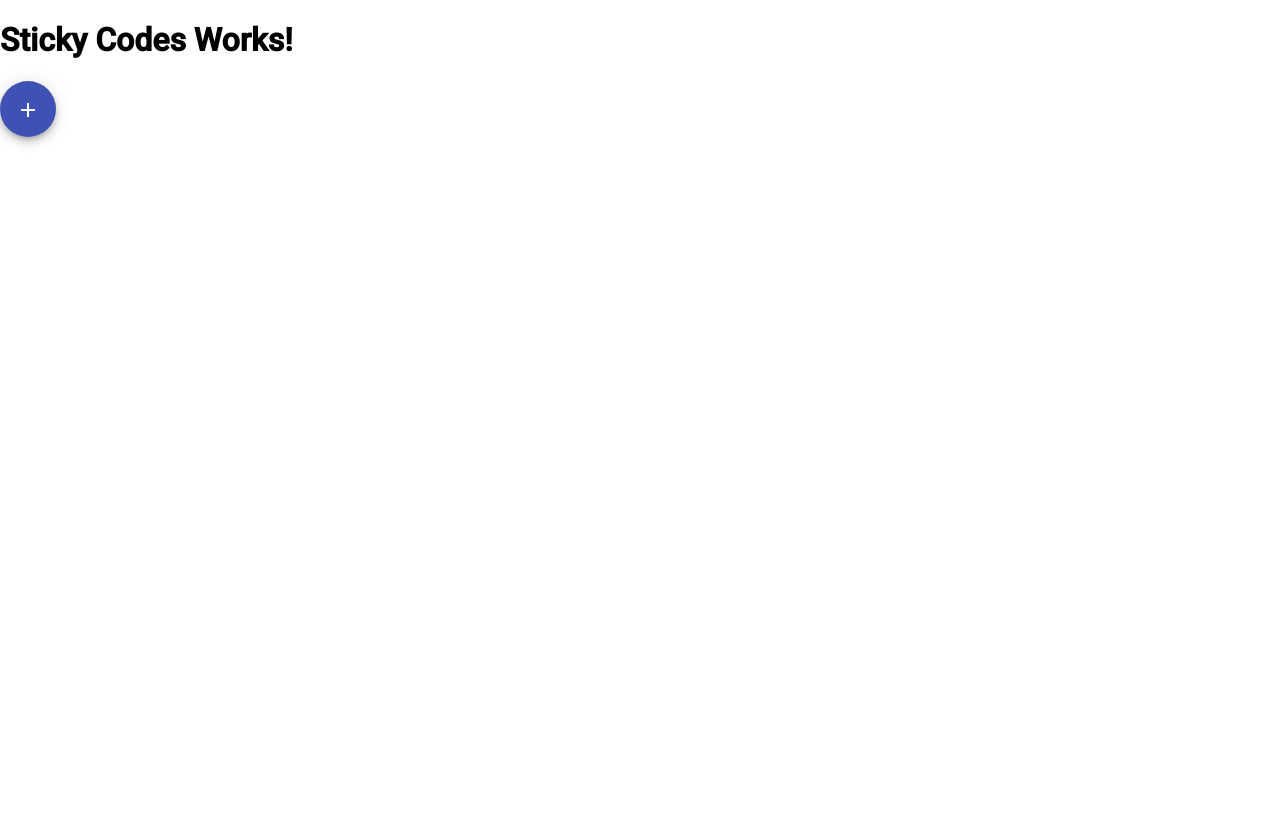
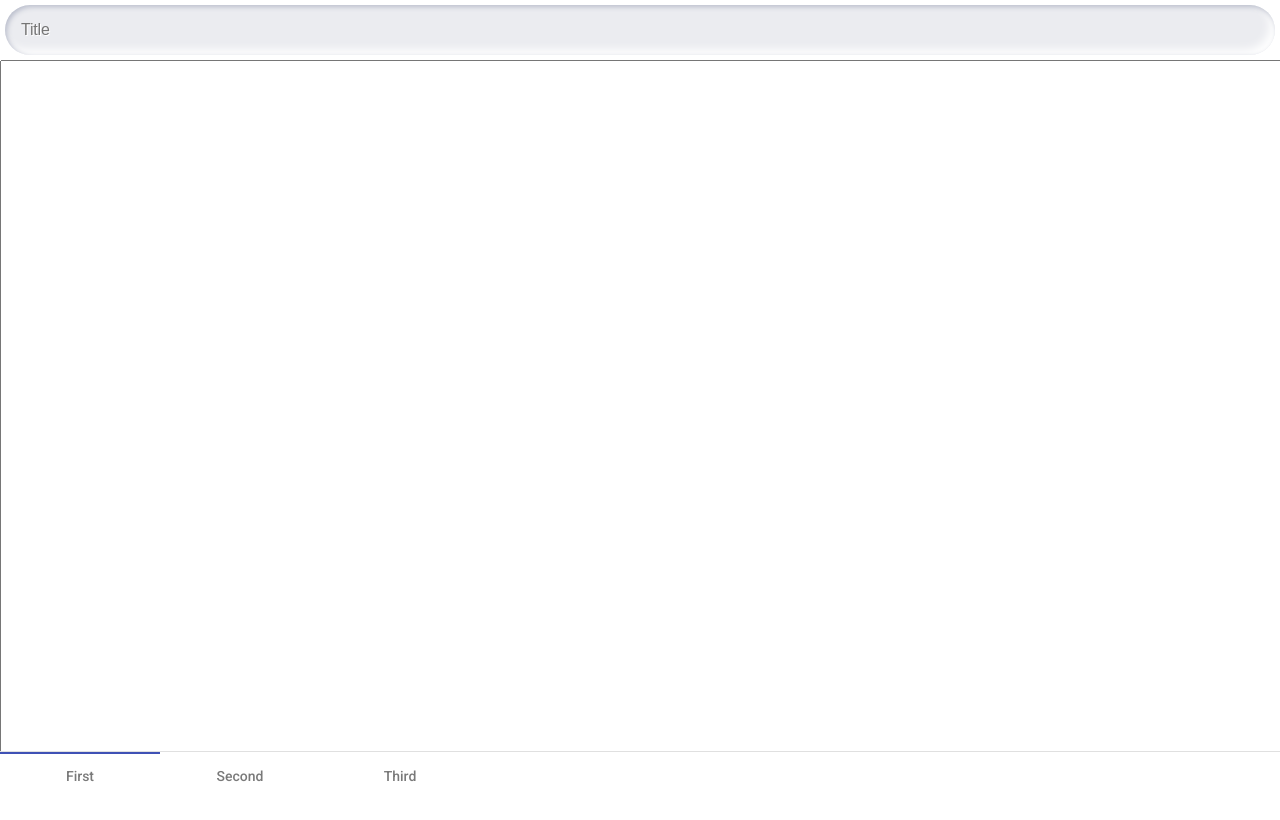
Before and after one commit to abdunnahid/sticky-codes, an Angular app: page / in a window 1280 px wide. Built offline with nearby package versions, Linux system fonts and the light colour scheme.

Commit message:
✨ Small layout

```diff
--- a/angular.json
+++ b/angular.json
@@ -173,7 +173,8 @@
   "schematics": {
     "@schematics/angular:component": {
       "prefix": "app",
-      "styleext": "scss"
+      "styleext": "scss",
+      "style": "scss"
     },
     "@schematics/angular:directive": {
       "prefix": "app"
--- a/src/app/app.module.ts
+++ b/src/app/app.module.ts
@@ -13,11 +13,13 @@ import { AppRoutingModule } from './app-routing.module';
 import { AppComponent } from './app.component';
 import { HomeComponent } from './home/home.component';
 import { MaterialModule } from './libraries/angular-material';
+import { SmallLayoutComponent } from './layouts/small-layout/small-layout.component';
 
 @NgModule({
   declarations: [
     AppComponent,
-    HomeComponent
+    HomeComponent,
+    SmallLayoutComponent
   ],
   imports: [
     BrowserModule,
--- a/src/app/home/home.component.html
+++ b/src/app/home/home.component.html
@@ -1,9 +1,5 @@
-<div class="container">
-  <h1 class="title">
-    Sticky Codes Works!
-  </h1>
+<small-layout></small-layout>
 
-  <button mat-fab color="primary">
-    <mat-icon>add</mat-icon>
-  </button>
-</div>
+<!-- <button mat-fab color="primary">
+  <mat-icon>add</mat-icon>
+</button> -->
--- /dev/null
+++ b/src/app/layouts/small-layout/small-layout.component.html
@@ -0,0 +1,21 @@
+<div class="small-layout">
+  <mat-tab-group headerPosition="below">
+    <mat-tab label="First">
+      <div class="tab-content">
+
+        <div class="title">
+            <label>
+              <input type="text" placeholder="Title"/>
+            </label>
+        </div>
+        <textarea style="height: 100%; width: 100%" name="" id="" cols="30" rows="10"></textarea>
+      </div>
+    </mat-tab>
+    <mat-tab label="Second">
+      Content 2
+    </mat-tab>
+    <mat-tab label="Third">
+      Content 3
+    </mat-tab>
+  </mat-tab-group>
+</div>
--- /dev/null
+++ b/src/app/layouts/small-layout/small-layout.component.scss
@@ -0,0 +1,67 @@
+::ng-deep .small-layout {
+  height: 100%;
+
+  .mat-tab-group {
+    height: 100%;
+
+    .mat-tab-body-wrapper {
+      height: 100%;
+    }
+
+    .tab-content {
+      height: 100%;
+
+      .title {
+        $ruler: 16px;
+        $color-red: #AE1100;
+        $color-bg: #EBECF0;
+        $color-shadow: #BABECC;
+        $color-white: #FFF;
+
+        padding: 5px;
+
+        input{
+          letter-spacing: -0.2px;
+          font-size: $ruler;
+        }
+
+        input {
+          border: 0;
+          outline: 0;
+          font-size: $ruler;
+          border-radius: $ruler*20;
+          padding: $ruler;
+          background-color: $color-bg;
+          text-shadow: 1px 1px 0 $color-white;
+        }
+
+        label {
+          display: block;
+          width: 100%;
+        }
+
+        input {
+          margin-right: $ruler/2;
+          box-shadow: inset 2px 2px 5px $color-shadow, inset -5px -5px 10px $color-white;
+          width: 100%;
+          box-sizing: border-box;
+          transition: all 0.2s ease-in-out;
+          appearance: none;
+          -webkit-appearance: none;
+
+          &:focus {
+            box-shadow: inset 1px 1px 2px $color-shadow, inset -1px -1px 2px $color-white;
+          }
+        }
+
+        input.ng-dirty.ng-touched.ng-invalid {
+          box-shadow: inset 2px 2px 5px $color-red, inset -5px -5px 10px $color-white;
+
+          &:focus {
+            box-shadow: inset 1px 1px 2px $color-red, inset -1px -1px 2px $color-white;
+          }
+        }
+      }
+    }
+  }
+}
--- /dev/null
+++ b/src/app/layouts/small-layout/small-layout.component.ts
@@ -0,0 +1,15 @@
+import { Component, OnInit } from '@angular/core';
+
+@Component({
+  selector: 'small-layout',
+  templateUrl: './small-layout.component.html',
+  styleUrls: ['./small-layout.component.scss']
+})
+export class SmallLayoutComponent implements OnInit {
+
+  constructor() { }
+
+  ngOnInit(): void {
+  }
+
+}
```
Also changed, not shown: src/app/libraries/angular-material/material.module.ts (+5 -3 lines).
